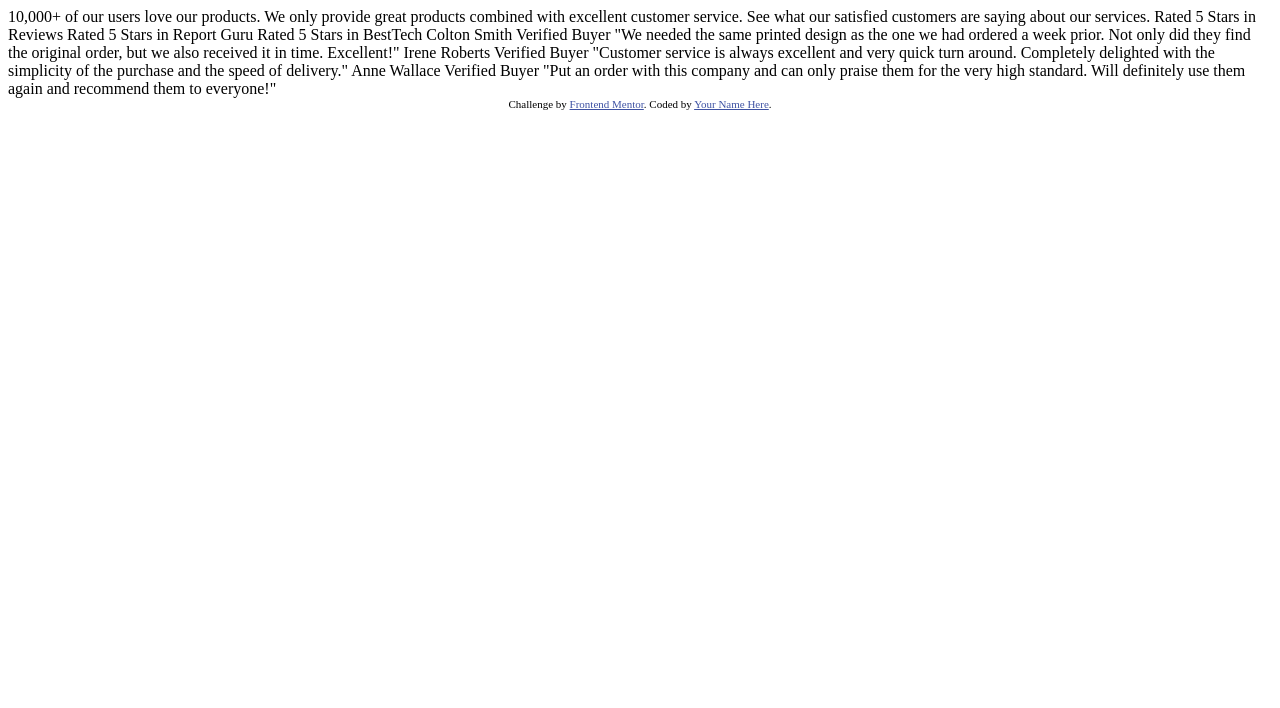
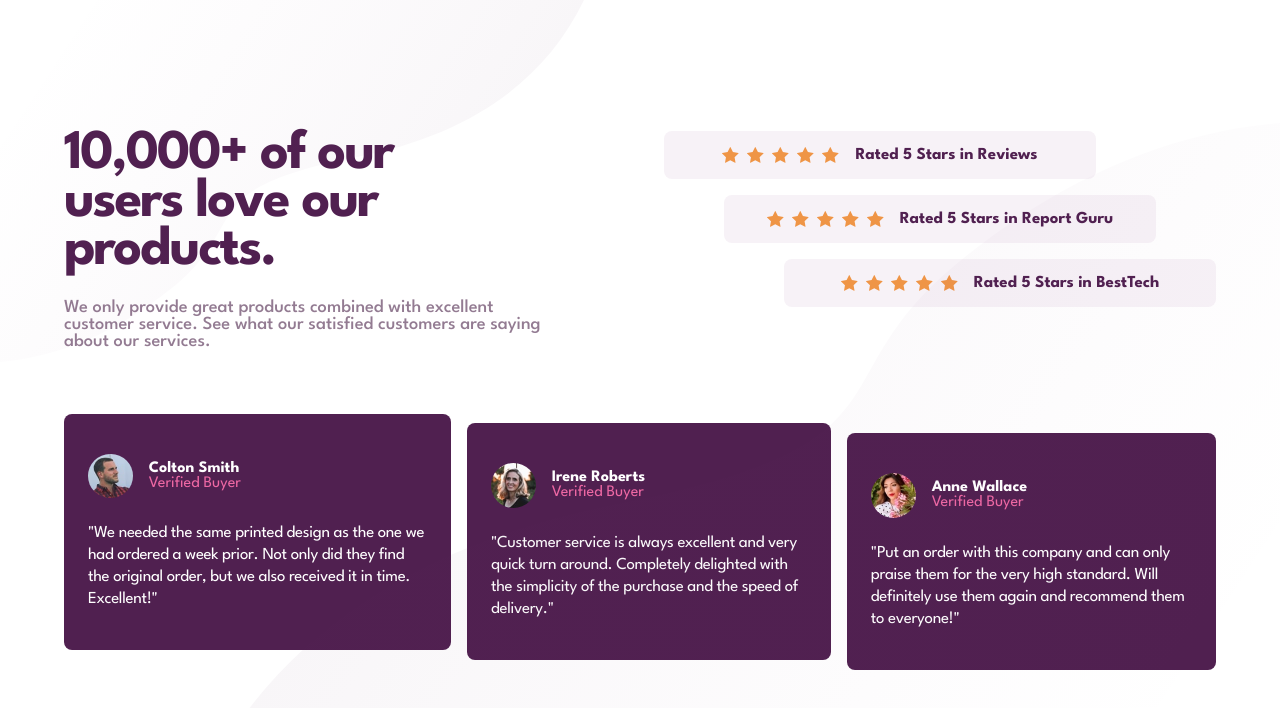
Before and after one commit to wellington-damasio/social-proof-section, a plain HTML site: page index.html in a window 1280 px wide. Drawn offline with Linux system fonts and the light colour scheme.

Commit message:
challenge finished

```diff
--- a/index.html
+++ b/index.html
@@ -4,58 +4,121 @@
     <meta charset="UTF-8" />
     <meta name="viewport" content="width=device-width, initial-scale=1.0" />
     <!-- displays site properly based on user's device -->
-
     <link
       rel="icon"
       type="image/png"
       sizes="32x32"
       href="./images/favicon-32x32.png"
     />
-
     <title>Frontend Mentor | Social proof section</title>
 
-    <!-- Feel free to remove these styles or customise in your own stylesheet 👍 -->
-    <style>
-      .attribution {
-        font-size: 11px;
-        text-align: center;
-      }
-      .attribution a {
-        color: hsl(228, 45%, 44%);
-      }
-    </style>
+    <!-- CSS Stylesheets -->
+    <link rel="stylesheet" href="styles/styles.css">
+
+    <!-- Google Fonts -->
+    <link rel="preconnect" href="https://fonts.googleapis.com">
+    <link rel="preconnect" href="https://fonts.gstatic.com" crossorigin>
+    <link href="https://fonts.googleapis.com/css2?family=League+Spartan:wght@400;500;700&display=swap" rel="stylesheet">
   </head>
   <body>
+    <main class="container">
+      <div class="social-proof-and-reviews__wrapper">
+        <!-- Social Proof Component -->
+        <article class="social-proof">
+          <h1 class="social-proof__title">
             10,000+ of our users love our products.
-
+          </h1>
+          <p class="social-proof__text">
             We only provide great products combined with excellent customer service.
             See what our satisfied customers are saying about our services.
+          </p>
+        </article>
 
-    Rated 5 Stars in Reviews
-    Rated 5 Stars in Report Guru
-    Rated 5 Stars in BestTech
+        <!-- Reviews Component -->
+        <section class="reviews">
+          <article class="reviews__card">
+            <div class="reviews__stars">
+              <img src="/images/icon-star.svg" alt="" class="reviews__star">
+              <img src="/images/icon-star.svg" alt="" class="reviews__star">
+              <img src="/images/icon-star.svg" alt="" class="reviews__star">
+              <img src="/images/icon-star.svg" alt="" class="reviews__star">
+              <img src="/images/icon-star.svg" alt="" class="reviews__star">
+            </div>
+            <p class="reviews__text">Rated 5 Stars in Reviews</p>
+          </article>
 
-    Colton Smith
-    Verified Buyer
+          <article class="reviews__card">
+            <div class="reviews__stars">
+              <img src="/images/icon-star.svg" alt="" class="reviews__star">
+              <img src="/images/icon-star.svg" alt="" class="reviews__star">
+              <img src="/images/icon-star.svg" alt="" class="reviews__star">
+              <img src="/images/icon-star.svg" alt="" class="reviews__star">
+              <img src="/images/icon-star.svg" alt="" class="reviews__star">
+            </div>
+            <p class="reviews__text">Rated 5 Stars in Report Guru</p>
+          </article>
+
+          <article class="reviews__card">
+            <div class="reviews__stars">
+              <img src="/images/icon-star.svg" alt="" class="reviews__star">
+              <img src="/images/icon-star.svg" alt="" class="reviews__star">
+              <img src="/images/icon-star.svg" alt="" class="reviews__star">
+              <img src="/images/icon-star.svg" alt="" class="reviews__star">
+              <img src="/images/icon-star.svg" alt="" class="reviews__star">
+            </div>
+            <p class="reviews__text">Rated 5 Stars in BestTech</p>
+          </article>
+        </section>
+      </div>
+
+      <!-- Testimonials Component -->
+      <section class="testimonials">
+        <!-- Testimonial Card #1 -->
+        <article class="testimonials__card">
+          <div class="testimonials__card__user-info">
+            <img src="/images/image-colton.jpg" alt="" class="testimonials__card__user-pic">
+            <div>
+              <p class="testimonials__card__user-name">Colton Smith</p>
+              <p class="testimonials__card__user-verified">Verified Buyer</p>
+            </div>
+          </div>
+          <p class="testimonials__card__text">
             "We needed the same printed design as the one we had ordered a week prior.
             Not only did they find the original order, but we also received it in time.
             Excellent!"
+          </p>
+        </article>
 
-    Irene Roberts
-    Verified Buyer
+        <!-- testimonial Card #2 -->
+        <article class="testimonials__card">
+          <div class="testimonials__card__user-info">
+            <img src="/images/image-irene.jpg" alt="" class="testimonials__card__user-pic">
+            <div>
+              <p class="testimonials__card__user-name">Irene Roberts</p>
+              <p class="testimonials__card__user-verified">Verified Buyer</p>
+            </div>
+          </div>
+          <p class="testimonials__card__text">
             "Customer service is always excellent and very quick turn around. Completely
             delighted with the simplicity of the purchase and the speed of delivery."
+          </p>
+        </article>
 
-    Anne Wallace
-    Verified Buyer
+        <!-- testimonials Card #3 -->
+        <article class="testimonials__card">
+          <div class="testimonials__card__user-info">
+            <img src="/images/image-anne.jpg" alt="" class="testimonials__card__user-pic">
+            <div>
+              <p class="testimonials__card__user-name">Anne Wallace</p>
+              <p class="testimonials__card__user-verified">Verified Buyer</p>
+            </div>
+          </div>
+          <p class="testimonials__card__text">
             "Put an order with this company and can only praise them for the very high
             standard. Will definitely use them again and recommend them to everyone!"
-
-    <div class="attribution">
-      Challenge by
-      <a href="https://www.frontendmentor.io?ref=challenge" target="_blank"
-        >Frontend Mentor</a
-      >. Coded by <a href="#">Your Name Here</a>.
-    </div>
+          </p>
+        </article>
+      </section>
+    </main>
   </body>
 </html>
--- /dev/null
+++ b/styles/styles.css
@@ -0,0 +1,233 @@
+/* --------------------------------------------
+                     Colors
+-------------------------------------------- */
+:root {
+    --veryDark-magenta: hsl(300, 43%, 22%);
+    --soft-pink: hsl(333, 80%, 67%);
+    --darkGrayish-magenta: hsl(303, 10%, 53%);
+    --lightGrayish-magenta: hsl(300, 24%, 96%);
+    --white: hsl(0, 0%, 100%);
+}
+
+/* --------------------------------------------
+                  CSS Resets
+-------------------------------------------- */
+*, *::before, *::after {
+    padding: 0;
+    margin: 0;
+    box-sizing: border-box;
+}
+
+body {
+    font-family: 'League Spartan', sans-serif;
+    position: relative;
+    padding-top: 5rem;
+    padding-bottom: 5rem;
+}
+
+body::before {
+    content: url('/images/bg-pattern-top-mobile.svg');
+    position: absolute;
+    top: 0;
+    left: 0;
+}
+
+body::after {
+    content: url('/images/bg-pattern-bottom-mobile.svg');
+    position: absolute;
+    bottom: 0;
+    right: 0;
+}
+
+img {
+    display: block;
+    max-width: 100%;
+}
+
+/* --------------------------------------------
+                  Components
+-------------------------------------------- */
+.container {
+    width: 90%;
+    margin-left: auto;
+    margin-right: auto;
+    max-width: 1400px;
+}
+
+/* --------------------------------------------
+            Social Proof Component
+-------------------------------------------- */
+.social-proof {
+    margin-bottom: 4rem;
+}
+
+.social-proof__title {
+    color: var(--veryDark-magenta);
+    text-align: center;
+    font-size: 2.5rem;
+    letter-spacing: -1.43px;
+    line-height: 32px;
+    margin-bottom: 1.5rem;
+    font-weight: 700;
+}
+
+.social-proof__text {
+    color: var(--darkGrayish-magenta);
+    font-weight: 500;
+    font-size: 1.15rem;
+    text-align: center;
+}
+
+/* --------------------------------------------
+                Reviews Component
+-------------------------------------------- */
+.reviews {
+    display: flex;
+    flex-direction: column;
+    gap: 1rem;
+    margin-bottom: 4rem;
+}
+
+.reviews__card {
+    display: flex;
+    flex-direction: column;
+    justify-content: center;
+    align-items: center;
+    gap: 1rem;
+    background-color: var(--lightGrayish-magenta);
+    padding: 1rem;
+    border-radius: 0.5rem;
+}
+
+.reviews__stars {
+    display: flex;
+    gap: 0.5rem;
+}
+
+.reviews__text {
+    font-size: 1.05rem;
+    font-weight: 700;
+    color: var(--veryDark-magenta);
+}
+
+/* --------------------------------------------
+             Testimonials Component
+-------------------------------------------- */
+.testimonials {
+    display: flex;
+    flex-direction: column;
+    gap: 1rem;
+}
+
+.testimonials__card {
+    background-color: var(--veryDark-magenta);
+    border-radius: 0.5rem;
+    padding: 2.5rem 1.5rem;
+}
+
+.testimonials__card__user-info {
+    display: flex;
+    gap: 1rem;
+    align-items: center;
+    margin-bottom: 1.5rem;
+}
+
+.testimonials__card__user-pic {
+    border-radius: 100%;
+    max-width: 2.8rem;
+}
+
+.testimonials__card__user-name {
+    font-weight: 700;
+    color: var(--white);
+}
+
+.testimonials__card__user-verified {
+    color: var(--soft-pink);
+    font-weight: 400;
+}
+
+.testimonials__card__text {
+    color: var(--white);
+    font-size: 1.05rem;
+    letter-spacing: -0.3px;
+    line-height: 22px;
+}
+
+/* --------------------------------------------
+                Media Queries
+-------------------------------------------- */
+@media only screen and (min-width: 68.75em) {
+    body {
+        display: grid;
+        place-items: center;
+        min-height: 100vh;
+    }
+
+    body::before {
+        content: url('/images/bg-pattern-top-desktop.svg');
+    }
+
+    body::after {
+        content: url('/images/bg-pattern-bottom-desktop.svg');
+    }
+
+    .social-proof-and-reviews__wrapper {
+        display: flex;
+        justify-content: space-between;
+        gap: 3rem;
+    }
+
+    .social-proof {
+        width: 50%;
+    }
+
+    .social-proof__title,
+    .social-proof__text {
+        text-align: left;
+    }
+
+    .social-proof__title {
+        font-size: 3.5rem;
+        line-height: 48px;
+        letter-spacing: -2px;
+        max-width: 25rem;
+    }
+
+    .social-proof__text {
+        max-width: 30rem;
+    }
+
+    .reviews {
+        width: 50%;
+        align-items: center;
+    }
+
+    .reviews__card {
+        min-width: 27rem;
+        flex-direction: row;
+    }
+
+    .reviews__card:nth-child(1) {
+        margin-right: auto;
+    }
+
+    .reviews__card:nth-child(3) {
+        position: relative;
+        margin-left: auto;
+    }
+
+    .testimonials {
+        flex-direction: row;
+        align-items: center;
+        min-height: 16rem;
+    }
+
+    .testimonials__card:nth-child(1) {
+        margin-bottom: auto;
+    }
+
+    .testimonials__card:nth-child(3) {
+        margin-top: auto;
+    }
+}
```
Also changed, not shown: screenshots/mobile-social-proof-section-p1.png (added), screenshots/mobile-social-proof-section-p2.png (added), screenshots/social-proof-section.png (added), 5 other files. Lines whose indentation alone changed are shown as unchanged.
